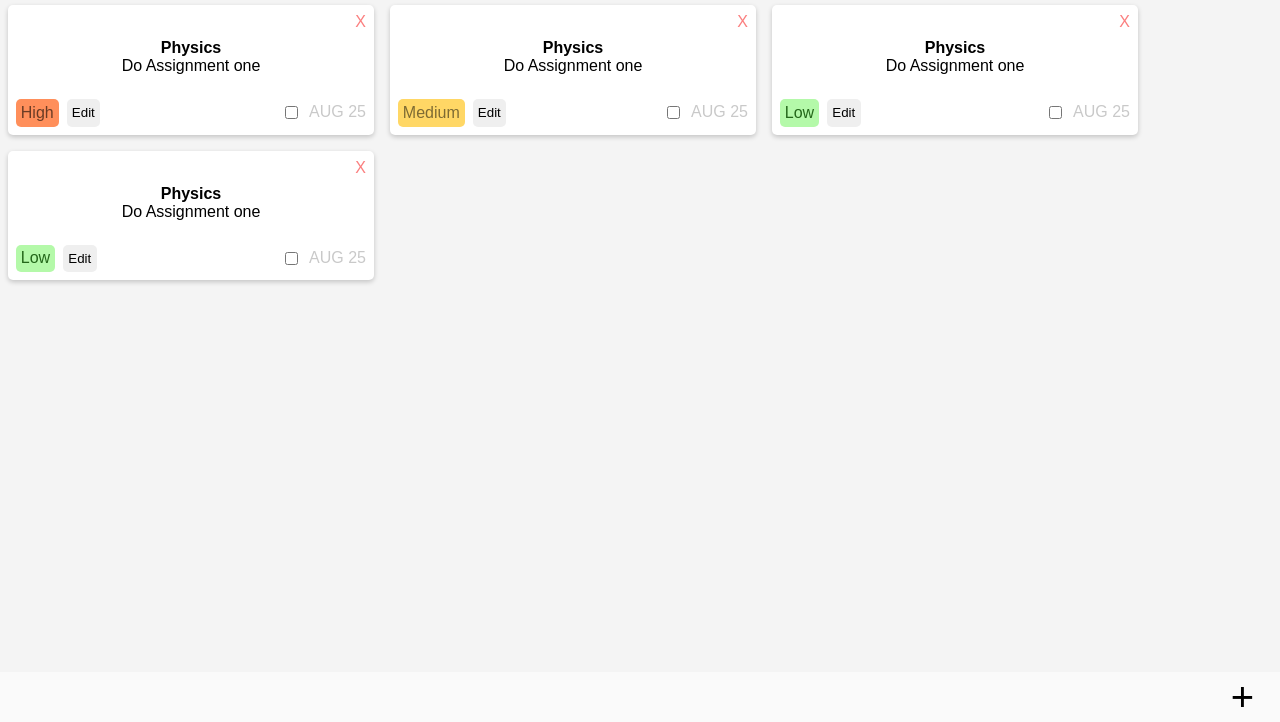
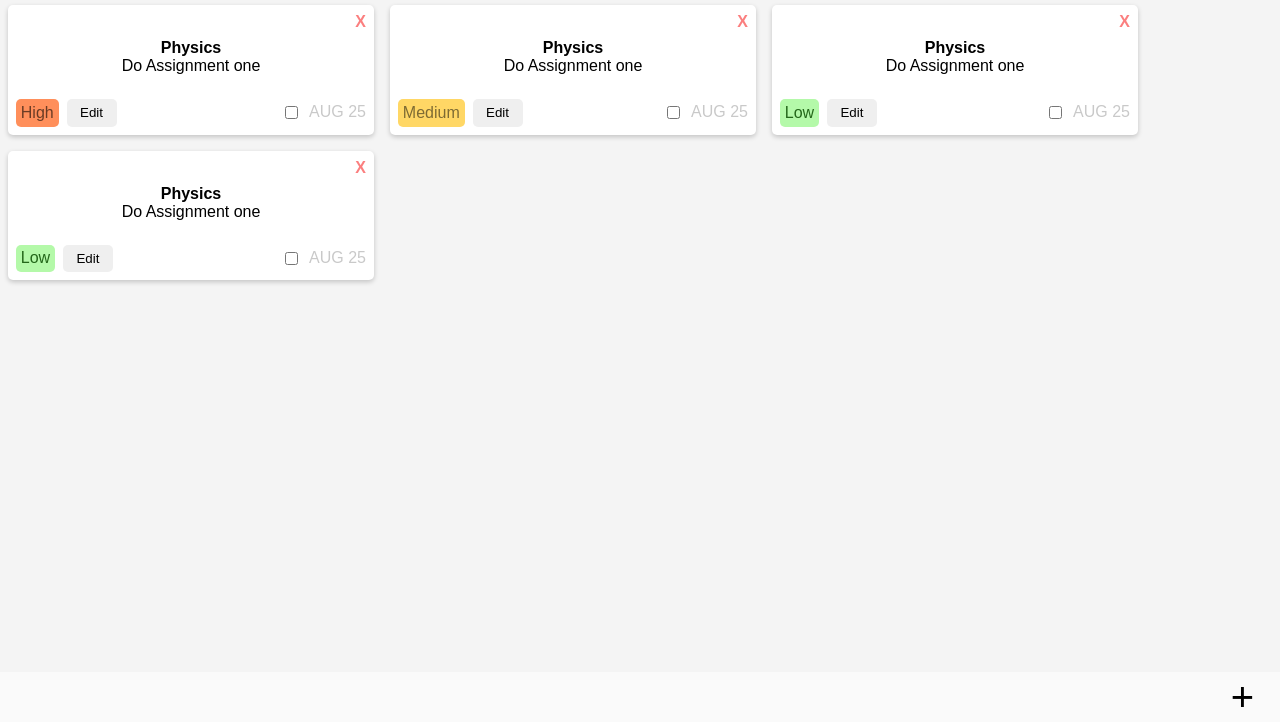
Before and after one commit to RGBreijo/toDoList, a plain HTML site: page index.html in a window 1280 px wide. Shown: the part 78-800 px from the top of the page. Drawn offline with Linux system fonts and the light colour scheme.

Commit message:
changes to to do list card

```diff
--- a/style.css
+++ b/style.css
@@ -91,9 +91,8 @@
 
 #deleteProject, #editProjectName{
     color: #9ea09e;
+
 }
-
-
 
 #closeSidebarContainer{
     display: flex;
@@ -232,6 +231,7 @@
     border: none;
     border-radius: 5px;
     padding: 0.4em;
+    width: 50px;
 
 }
 
@@ -248,6 +248,7 @@
 
 .deleteToDoContainer p{
     color: #fb7f7f;
+    font-weight: bold;
 }
 
 .toDoListCardContent{
```
